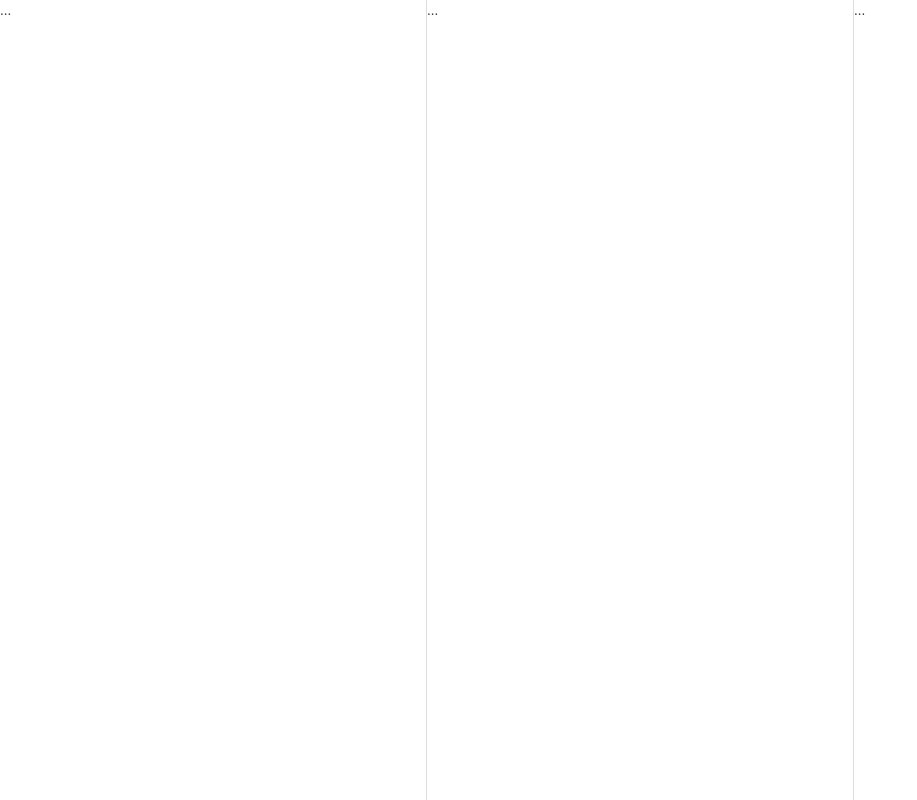
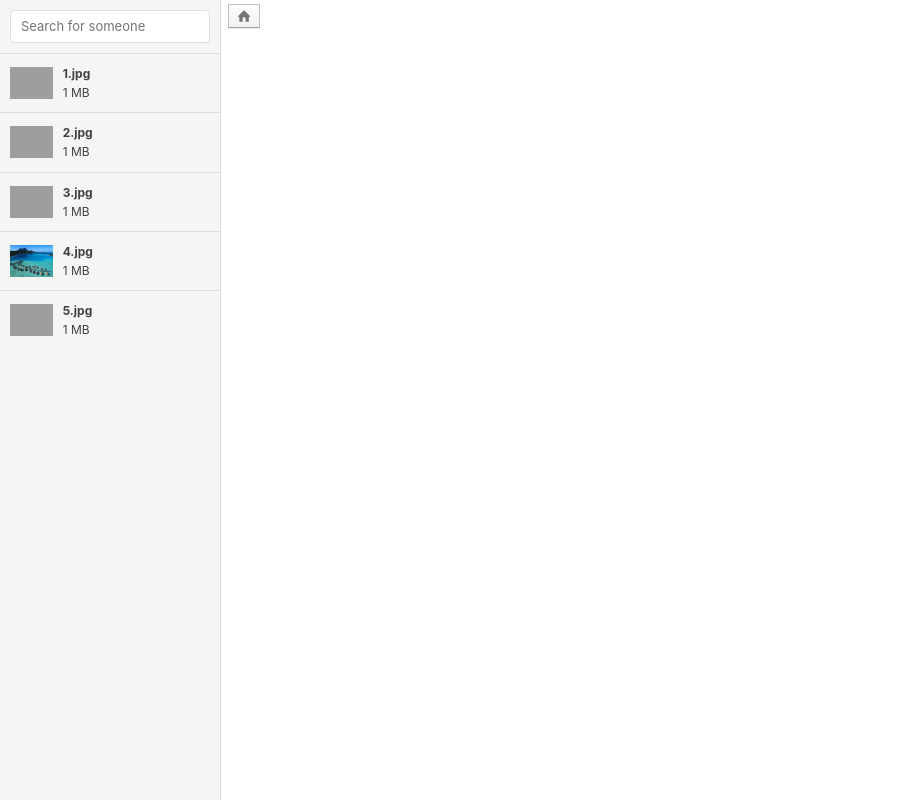
Before and after one commit to cristianiniguez/curso-electron, a website: page src/renderer/index.html in a window 1280 px wide. Shown: the whole page, without its empty margins (0-917 px from the left). Drawn offline with Linux system fonts and the light colour scheme; grey boxes are pictures that could not be loaded.

Commit message:
Construyendo el layout

```diff
--- a/src/renderer/index.html
+++ b/src/renderer/index.html
@@ -11,11 +11,61 @@
   <div class="window">
     <div class="window-content">
       <div class="pane-group">
-        <div class="pane">...</div>
-        <div class="pane">...</div>
-        <div class="pane">...</div>
+        <div class="pane pane-sm sidebar">
+          <ul class="list-group">
+            <li class="list-group-header">
+              <input class="form-control" type="text" placeholder="Search for someone">
+            </li>
+            <li class="list-group-item">
+              <img class="media-object pull-left" src="../assets/img/1.jpg" height="32">
+              <div class="media-body">
+                <strong>1.jpg</strong>
+                <p>1 MB</p>
+              </div>
+            </li>
+            <li class="list-group-item">
+              <img class="media-object pull-left" src="../assets/img/2.jpg" height="32">
+              <div class="media-body">
+                <strong>2.jpg</strong>
+                <p>1 MB</p>
+              </div>
+            </li>
+            <li class="list-group-item">
+              <img class="media-object pull-left" src="../assets/img/3.jpg" height="32">
+              <div class="media-body">
+                <strong>3.jpg</strong>
+                <p>1 MB</p>
+              </div>
+            </li>
+            <li class="list-group-item">
+              <img class="media-object pull-left" src="../assets/img/4.jpg" height="32">
+              <div class="media-body">
+                <strong>4.jpg</strong>
+                <p>1 MB</p>
+              </div>
+            </li>
+            <li class="list-group-item">
+              <img class="media-object pull-left" src="../assets/img/5.jpg" height="32">
+              <div class="media-body">
+                <strong>5.jpg</strong>
+                <p>1 MB</p>
+              </div>
+            </li>
+          </ul>
+        </div>
+        <div class="pane">
+          <div class="toolbar-actions">
+            <div class="btn-group">
+              <button class="btn btn-default">
+                <span class="icon icon-home"></span>
+              </button>
+            </div>
+        </div>
       </div>
     </div>
+    <footer class="toolbar toolbar-footer">
+      <h1 class="title">Footer</h1>
+    </footer>
   </div>
 </body>
 </html>
```
Also changed, not shown: src/assets/img/4.jpg (added), 4 other files.
